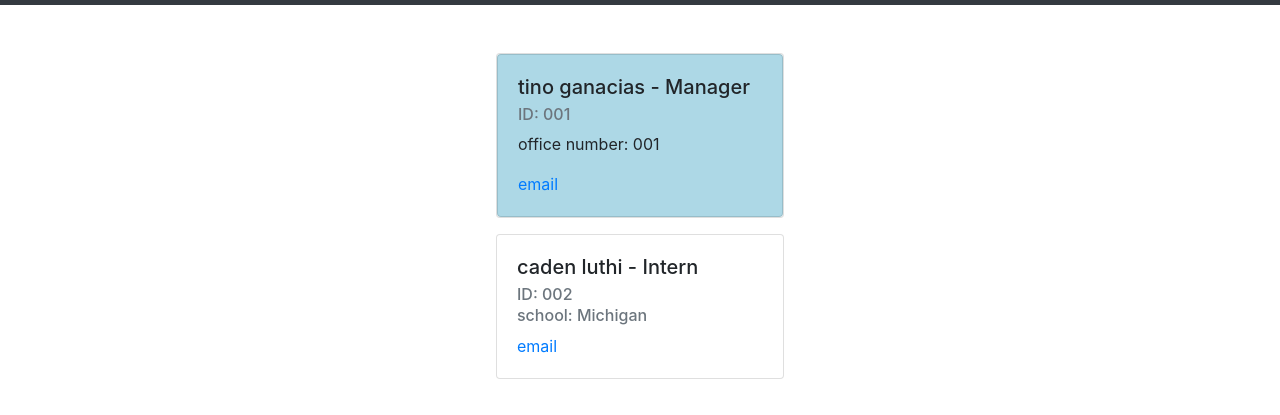
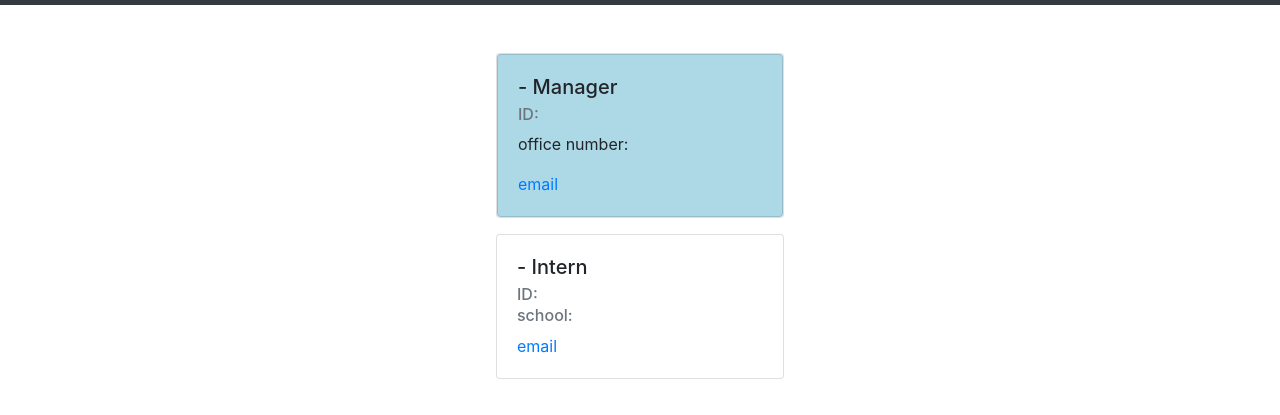
Before and after one commit to tinoganacias/employeeCreator, a website: page index.HTML in a window 1280 px wide. Shown: the part 51-466 px from the top of the page. Drawn offline with nearby package versions, Linux system fonts and the light colour scheme.

Commit message:
Update index.HTML

```diff
--- a/index.HTML
+++ b/index.HTML
@@ -12,6 +12,7 @@
         <nav class="navbar navbar-dark bg-dark mb-5">
             <span class="navbar-brand mb-0 h1 w-100 text-center">Team Profile!</span>
         </nav>
+
         <div class="container">
 
 
@@ -19,19 +20,14 @@
                 <div>
                     <div>
 
-
-
             <div class="card" style="background-color: lightblue;" style="width: 18rem;">
                 <div class="card-body">
-    <h5 class="card-title">tino ganacias - Manager</h5>
-    <h6 class="card-subtitle mb-2 text-muted">ID: 001</h6>
-    <p class="card-text">office number: 001</p>
+                    <h5 class="card-title"> - Manager</h5>
+                        <h6 class="card-subtitle mb-2 text-muted">ID: </h6>
+                            <p class="card-text">office number: </p>
                                 <a href="mailto:tino@tino.com" class="card-link">email</a>
 
             </div>
-
-
-
                  </div>
                     </div>
                         </div>
@@ -40,33 +36,22 @@
             <div>
                 <div class="card mx-auto mb-3" style="width: 18rem;">
                     <div class="card-body">
-    <h5 class="card-title">caden luthi - Intern</h5>
-    <h6 class="card-subtitle mb-2 text-muted">ID: 002</h6>
-    <h6 class="card-subtitle mb-2 text-muted">school: Michigan</h6>
-
-    <a href="mailto:caden@caden.com" class="card-link">email</a>
-
-  </div>
-</div>
-
+                        <h5 class="card-title"> - Intern</h5>
+                            <h6 class="card-subtitle mb-2 text-muted">ID: </h6>
+                                <h6 class="card-subtitle mb-2 text-muted">school: </h6>
+                                    <a href="mailto:" class="card-link">email</a>
 
             </div>
                 </div>
                     </div>
                         </div>
                             </div>
-
+                                </div>
+                                    </div>
+                                        </div>
+                                            </div>
+                                                </div>
                                                     </div>
 
-
-
-
-
-
-
-                </div>
-
-            </div>
-        </div>
        </body>
    </html>
```
Lines whose indentation alone changed are shown as unchanged.
